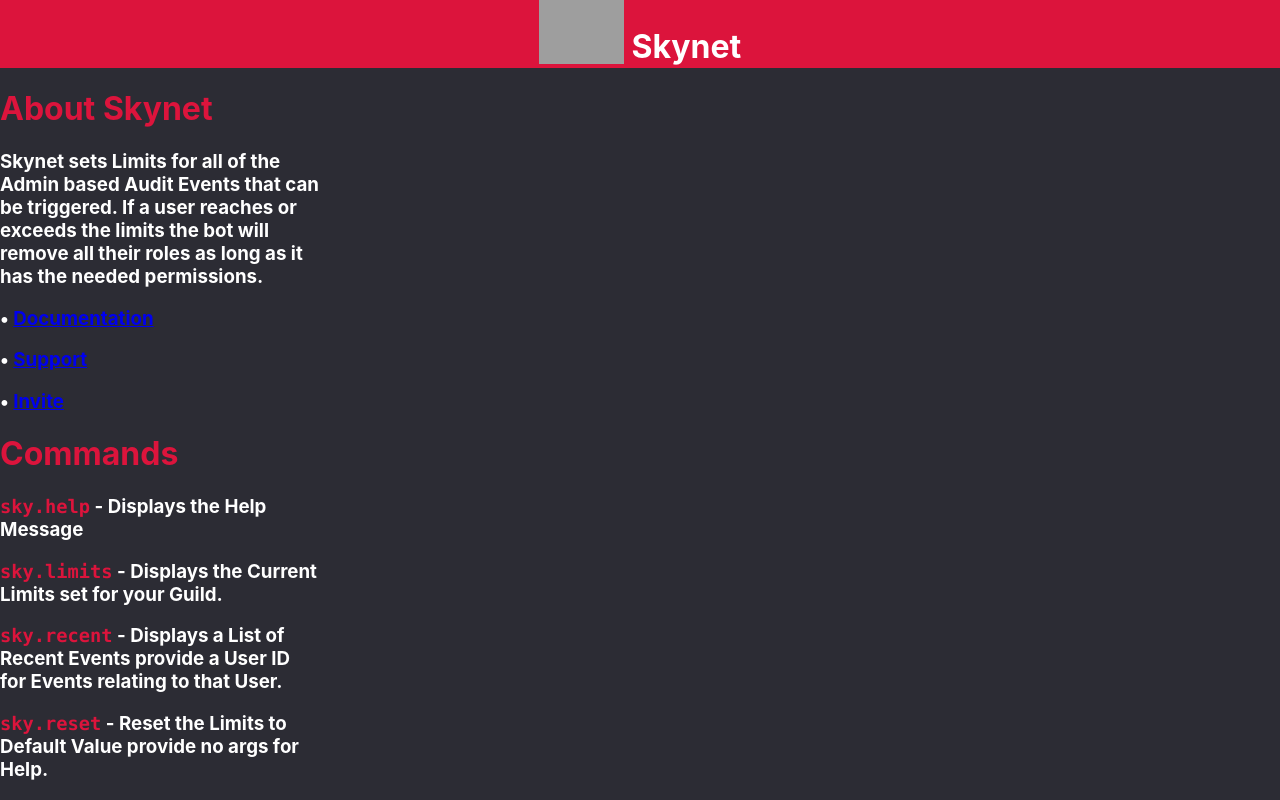
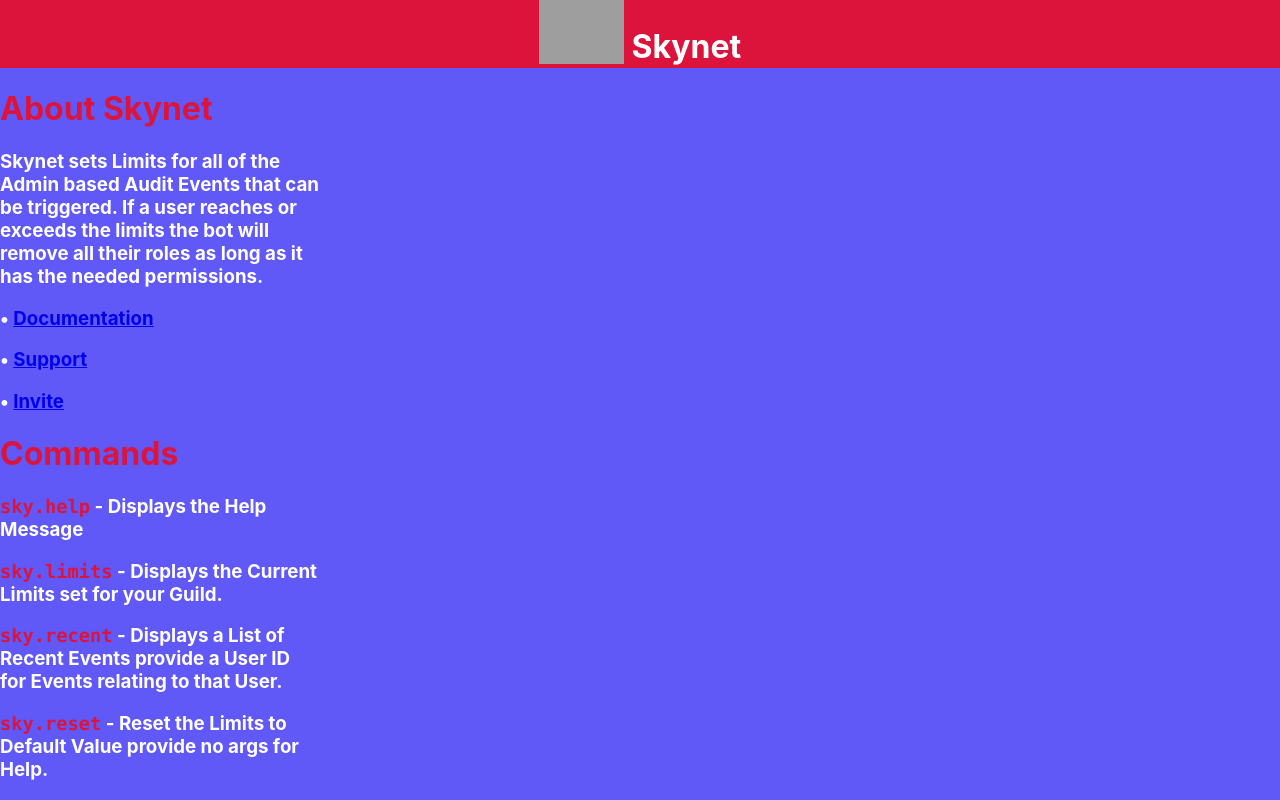
Before and after one commit to TheRealToxicDev/Skynet-Website, a React (Create React App) app: page / in a window 1280 px wide. Shown: the top 800 px of the page. Built offline with nearby package versions, Linux system fonts and the light colour scheme; grey boxes are pictures that could not be loaded.

Commit message:
Update index.css

```diff
--- a/src/index.css
+++ b/src/index.css
@@ -1,5 +1,5 @@
 body {
-  background-color: #2c2c34;
+  background-color: #6159F7;
   margin: 0;
   font-family: -apple-system, BlinkMacSystemFont, "Segoe UI", "Roboto", "Oxygen",
     "Ubuntu", "Cantarell", "Fira Sans", "Droid Sans", "Helvetica Neue",
```
